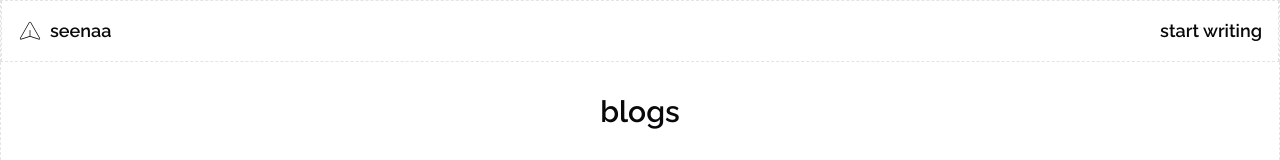
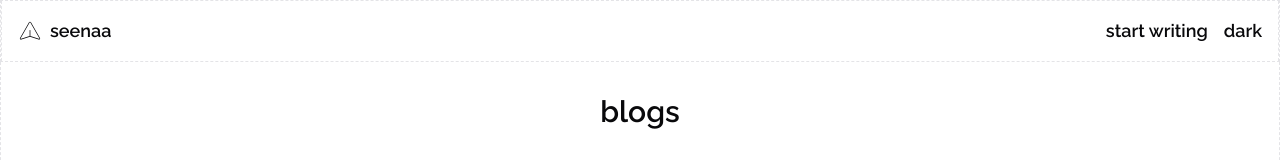
Before and after one commit to drxc00/seenaa, a Next.js app: page /blogs in a window 1280 px wide. Shown: the top 160 px of the page. Built offline with nearby package versions, Linux system fonts and the light colour scheme; no server answers; the database is empty.

Commit message:
feat: implement theme provider and toggle functionality in navbar for improved user experience

```diff
--- a/src/app/blogs/layout.tsx
+++ b/src/app/blogs/layout.tsx
@@ -3,7 +3,7 @@ import { PiPaperPlaneThin } from "react-icons/pi";
 
 export default function Layout({ children }: { children: React.ReactNode }) {
   return (
-    <main className="flex flex-col min-h-screen">
+    <main className="flex flex-col min-h-screen container-wrapper">
       <Navbar />
       <div className="flex-grow border border-dashed border-t-0 border-b-0 container mx-auto">
         {children}
--- a/src/app/layout.tsx
+++ b/src/app/layout.tsx
@@ -2,6 +2,7 @@ import type { Metadata } from "next";
 import { Raleway } from "next/font/google";
 import "./globals.css";
 import { Toaster } from "@/components/ui/sonner";
+import { ThemeProvider } from "@/components/theme-provider";
 
 const raleway = Raleway({
   variable: "--font-raleway",
@@ -24,15 +25,24 @@ export default function RootLayout({
         <link rel="icon" href="/seenaa_logo.png" sizes="any" />
       </head>
       <body className={`${raleway.className} antialiased`}>
+        <ThemeProvider
+          attribute="class"
+          defaultTheme="system"
+          enableSystem
+          disableTransitionOnChange
+        >
           {children}
-        <Toaster toastOptions={{
+          <Toaster
+            toastOptions={{
               classNames: {
                 description: "text-foreground capitalize",
               },
               style: {
                 color: "var(--foreground)",
-          }
-        }} />
+              },
+            }}
+          />
+        </ThemeProvider>
       </body>
     </html>
   );
--- a/src/components/front-navbar.tsx
+++ b/src/components/front-navbar.tsx
@@ -1,7 +1,16 @@
+"use client";
+
+import { useTheme } from "next-themes";
 import Link from "next/link";
 import { PiPaperPlaneThin } from "react-icons/pi";
 
 export default function Navbar() {
+  const { theme, setTheme } = useTheme();
+
+  const toggleTheme = () => {
+    setTheme(theme === "light" ? "dark" : "light");
+  };
+
   return (
     <header className="border border-dashed">
       <div className="container mx-auto border border-dashed border-t-0 border-b-0 px-4 py-4">
@@ -17,6 +26,7 @@ export default function Navbar() {
             <PiPaperPlaneThin className="w-6 h-6" />
             <span>seenaa</span>
           </Link>
+          <div className="flex items-center gap-4">
             <div className="flex items-center gap-6">
               <Link
                 href={
@@ -28,6 +38,10 @@ export default function Navbar() {
                 start writing
               </Link>
             </div>
+            <div onClick={toggleTheme} aria-label="Toggle theme" className="cursor-pointer">
+              {theme === "dark" ? "light" : "dark"}
+            </div>
+          </div>
         </nav>
       </div>
     </header>
--- /dev/null
+++ b/src/components/theme-provider.tsx
@@ -0,0 +1,11 @@
+"use client";
+
+import * as React from "react";
+import { ThemeProvider as NextThemesProvider } from "next-themes";
+
+export function ThemeProvider({
+  children,
+  ...props
+}: React.ComponentProps<typeof NextThemesProvider>) {
+  return <NextThemesProvider {...props}>{children}</NextThemesProvider>;
+}
```
Lines whose indentation alone changed are shown as unchanged.
